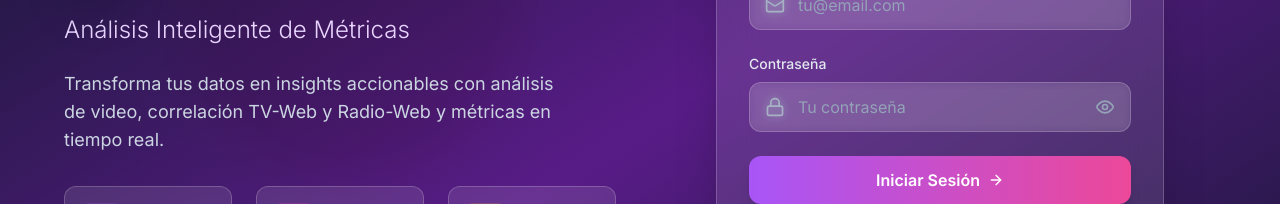
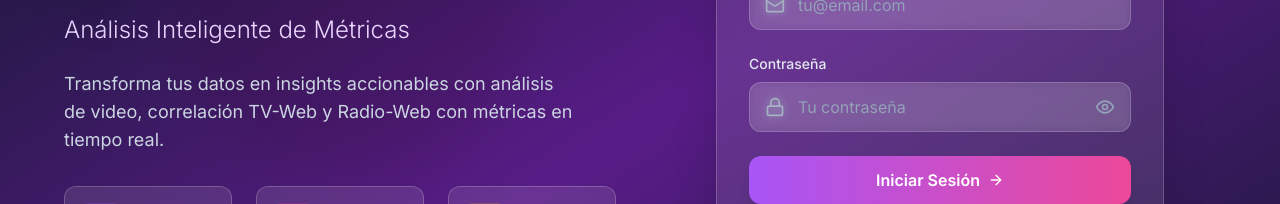
Before and after one commit to brifyai/TV-radio, a React (Create React App) app: page /login in a window 1280 px wide. Shown: the part 271-475 px from the top of the page. Built offline with nearby package versions, Linux system fonts and the light colour scheme; no server answers.

Commit message:
fix: Corregir gramática en descripción del login

```diff
--- a/src/components/Auth/Login.js
+++ b/src/components/Auth/Login.js
@@ -144,7 +144,7 @@ const Login = () => {
               </p>
 
               <p className="text-lg text-slate-300 max-w-lg mx-auto lg:mx-0">
-                Transforma tus datos en insights accionables con análisis de video, correlación TV-Web y Radio-Web y métricas en tiempo real.
+                Transforma tus datos en insights accionables con análisis de video, correlación TV-Web y Radio-Web con métricas en tiempo real.
               </p>
             </div>
 
```
